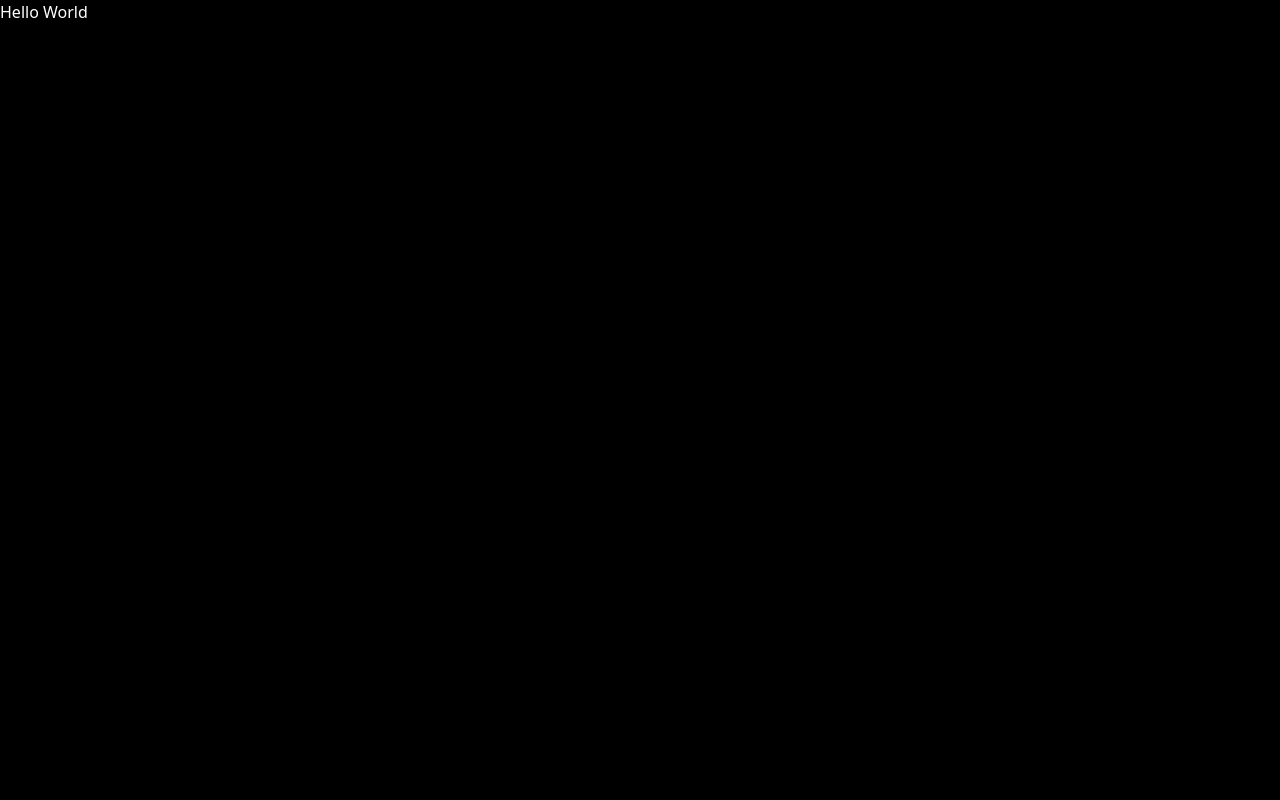
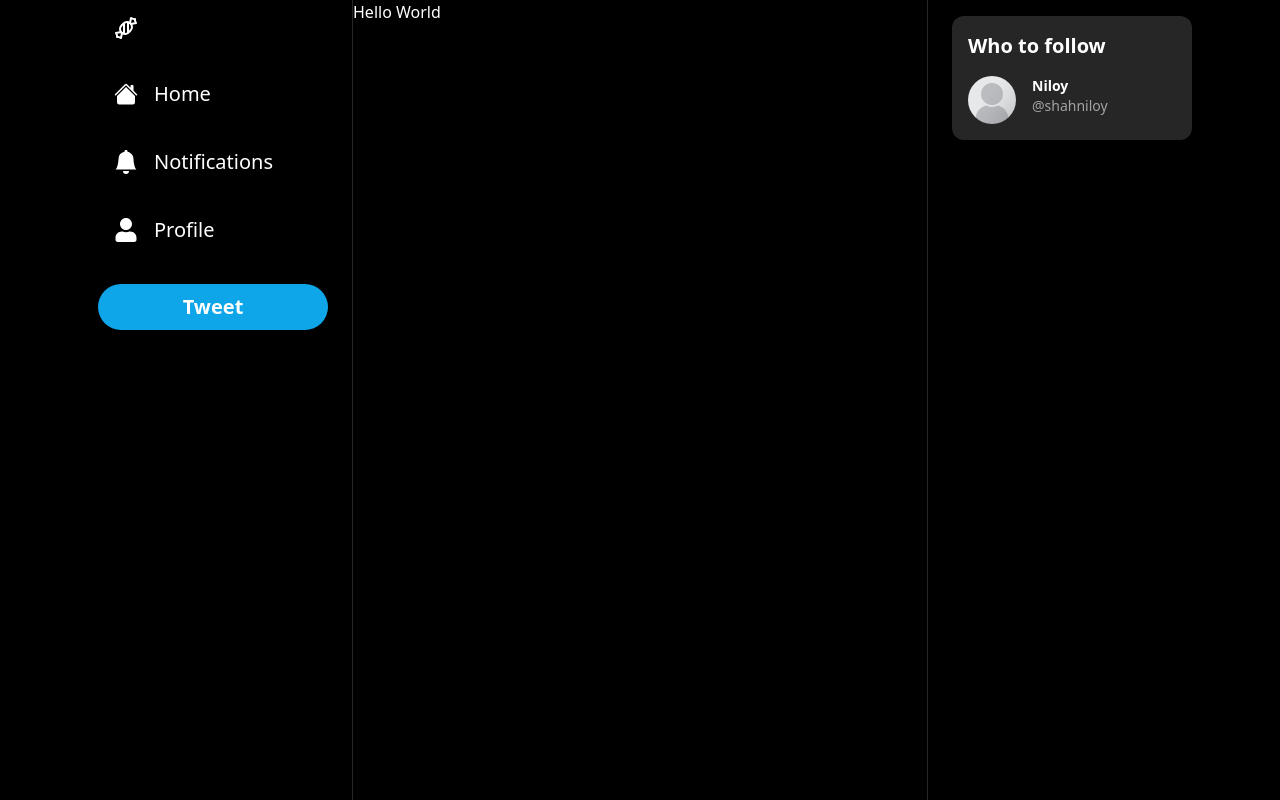
Before and after one commit to ShahariarNiloy/SweetTart, a Next.js app: page / in a window 1280 px wide. Built offline with nearby package versions, Linux system fonts and the light colour scheme.

Commit message:
layout added

```diff
--- /dev/null
+++ b/src/components/Layout.tsx
@@ -0,0 +1,29 @@
+import React from "react";
+
+import FollowBar from "@/components/layout/FollowBar";
+import Sidebar from "@/components/layout/Sidebar";
+
+const Layout: React.FC<{ children: React.ReactNode }> = ({ children }) => {
+  return (
+    <div className="h-screen bg-black">
+      <div className="container h-full mx-auto xl:px-30 max-w-6xl">
+        <div className="grid grid-cols-4 h-full">
+          <Sidebar />
+          <div
+            className="
+              col-span-3
+              lg:col-span-2
+              border-x-[1px]
+              border-neutral-800
+          "
+          >
+            {children}
+          </div>
+          <FollowBar />
+        </div>
+      </div>
+    </div>
+  );
+};
+
+export default Layout;
--- /dev/null
+++ b/src/components/layout/FollowBar.tsx
@@ -0,0 +1,36 @@
+// import useUsers from "@/hooks/useUsers";
+
+import Avatar from "../Avatar";
+
+const FollowBar = () => {
+  //   const { data: users = [] } = useUsers();
+
+  //   if (users.length === 0) {
+  //     return null;
+  //   }
+
+  return (
+    <div className="px-6 py-4 hidden lg:block">
+      <div className="bg-neutral-800 rounded-xl p-4">
+        <h2 className="text-white text-xl font-semibold">Who to follow</h2>
+        <div className="flex flex-col gap-6 mt-4">
+          {[{ id: 1, name: "Niloy", username: "shahniloy" }].map(
+            (user: Record<string, any>) => (
+              <div key={user.id} className="flex flex-row gap-4">
+                <Avatar userId={user.id} />
+                <div className="flex flex-col">
+                  <p className="text-white font-semibold text-sm">
+                    {user.name}
+                  </p>
+                  <p className="text-neutral-400 text-sm">@{user.username}</p>
+                </div>
+              </div>
+            )
+          )}
+        </div>
+      </div>
+    </div>
+  );
+};
+
+export default FollowBar;
--- a/src/pages/_app.tsx
+++ b/src/pages/_app.tsx
@@ -1,6 +1,11 @@
-import '@/styles/globals.css'
-import type { AppProps } from 'next/app'
+import Layout from "@/components/Layout";
+import "@/styles/globals.css";
+import type { AppProps } from "next/app";
 
 export default function App({ Component, pageProps }: AppProps) {
-  return <Component {...pageProps} />
+  return (
+    <Layout>
+      <Component {...pageProps} />
+    </Layout>
+  );
 }
```
